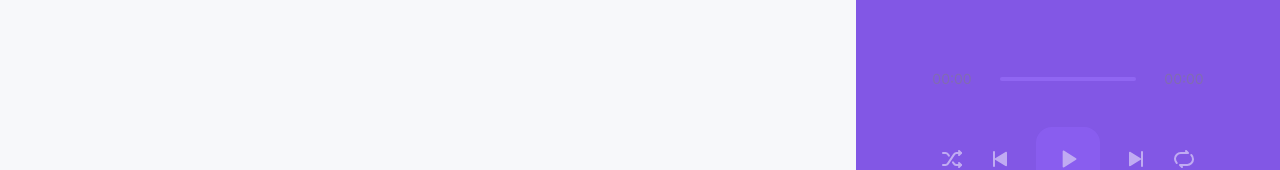
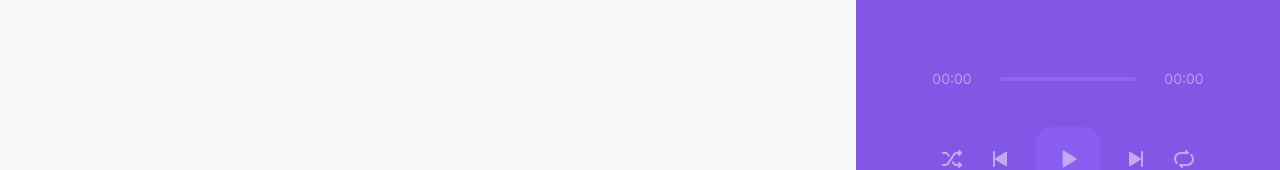
Before and after one commit to dekopossas/podcasterNLW, a Next.js app in the folder podcaster-nlw-next/: page / in a window 1280 px wide. Shown: the part 561-731 px from the top of the page. Built offline with nearby package versions, Linux system fonts and the light colour scheme.

Commit message:
troquei a cor do player

```diff
--- a/podcaster-nlw-next/src/components/Player/styles.module.scss
+++ b/podcaster-nlw-next/src/components/Player/styles.module.scss
@@ -54,6 +54,7 @@
     display: inline-block;
     width: 4rem;
     text-align: center;
+    color: var(--gray-100);
   }
 
   .slider {
```
